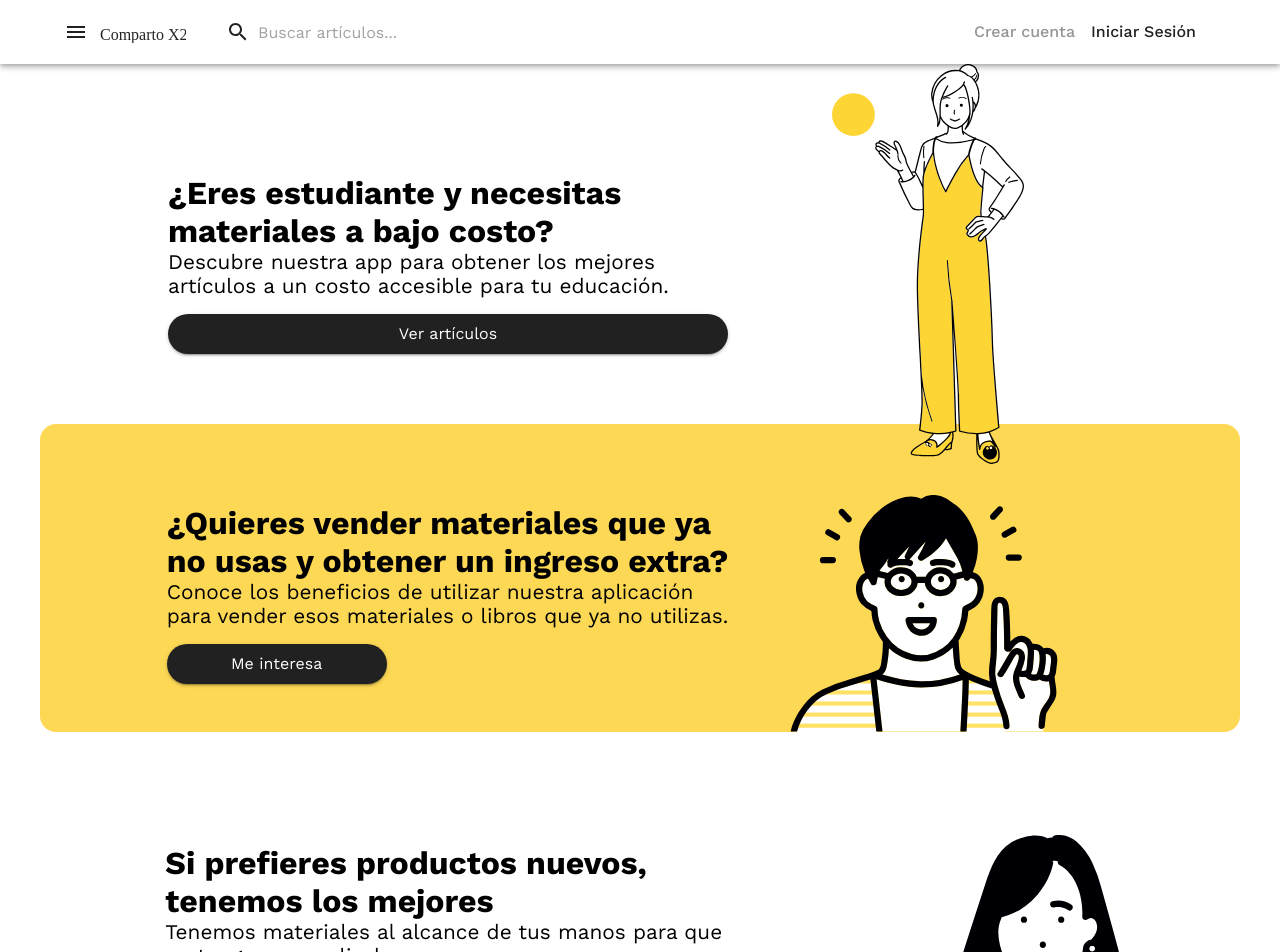
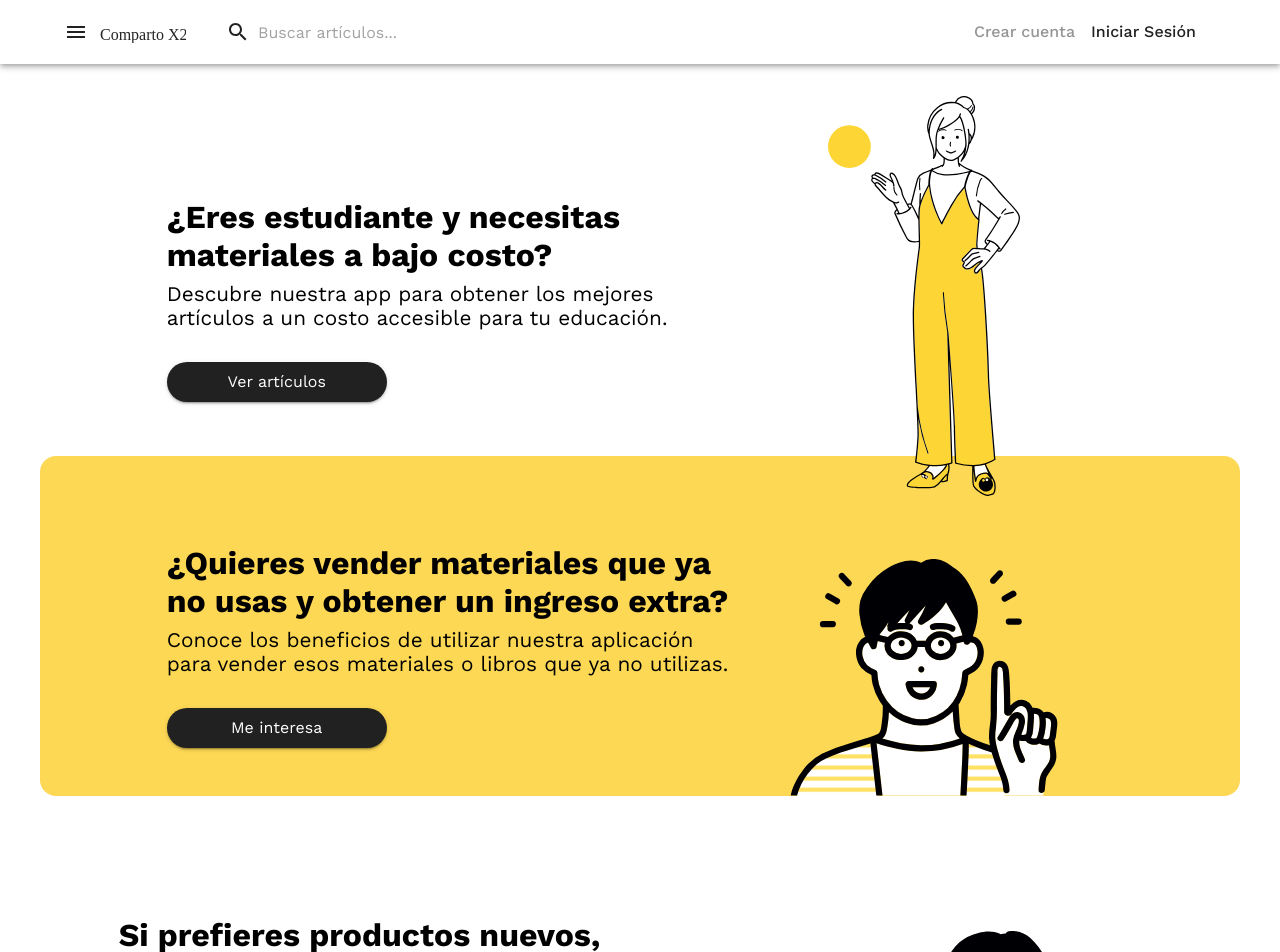
Before and after one commit to Jesvadtz/compartox2-frontend, a Next.js app: page / in a window 1280 px wide. Shown: the top 952 px of the page. Built offline with nearby package versions, Linux system fonts and the light colour scheme.

Commit message:
Fix landing page

```diff
--- a/components/ButtonPrimary.js
+++ b/components/ButtonPrimary.js
@@ -7,7 +7,7 @@ const ButtonPrimary = styled(Button)(() => ({
   fontSize: "16px",
   fontWeight: "400",
   minWidth: "220px",
-  marginTop: "1rem",
+  marginTop: "2rem",
 }));
 
 export default ButtonPrimary;
--- a/components/LandingSection/LandingSection.js
+++ b/components/LandingSection/LandingSection.js
@@ -9,7 +9,7 @@ import styles from "./LandingSection.module.scss";
 
 export default function LandingSection({ title, subtitle, children, src }) {
   return (
-    <Grid container spacing={2} className={styles.landingSection}>
+    <Grid container className={styles.landingSection}>
       <Grid item xs={6} md={6} lg={6} className={styles.landingText}>
         <Title title={title} />
         <Subtitle subtitle={subtitle}></Subtitle>
--- a/components/LandingSection/LandingSection.module.scss
+++ b/components/LandingSection/LandingSection.module.scss
@@ -6,9 +6,6 @@
   padding: 0 1rem;
 }
 .landingImage {
-  width: 100%;
-}
-.landingButton {
   width: 100%;
 }
 @media (min-width: 640px) {
--- a/components/LandingSectionBg/LandingSectionBg.module.scss
+++ b/components/LandingSectionBg/LandingSectionBg.module.scss
@@ -19,6 +19,11 @@
 }
 
 @media (min-width: 640px) {
+  .bgWhite {
+    flex-direction: row;
+    justify-content: flex-end;
+    gap: 1rem;
+  }
   .landingSectionBg {
     flex-direction: row-reverse;
     justify-content: center;
@@ -37,11 +42,6 @@
     display: flex;
     justify-content: flex-start;
   }
-  .bgWhite {
-    flex-direction: row;
-    justify-content: flex-end;
-    gap: 1rem;
-  }
 }
 @media (min-width: 769px) {
   .bgWhite {
--- a/components/Title/Title.module.scss
+++ b/components/Title/Title.module.scss
@@ -1,6 +1,6 @@
 .title {
   font-size: 1.5rem;
-  margin: 0;
+  margin: 0.5rem 0;
 }
 @media (min-width: 769px) {
   .title {
```
